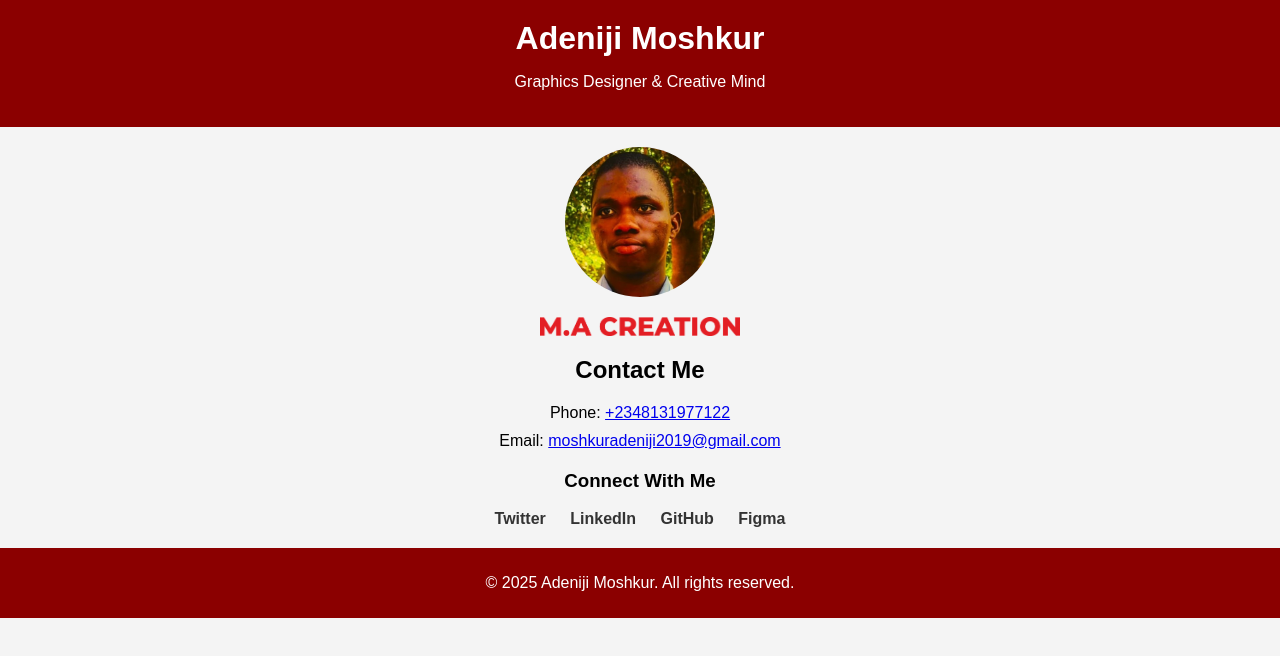
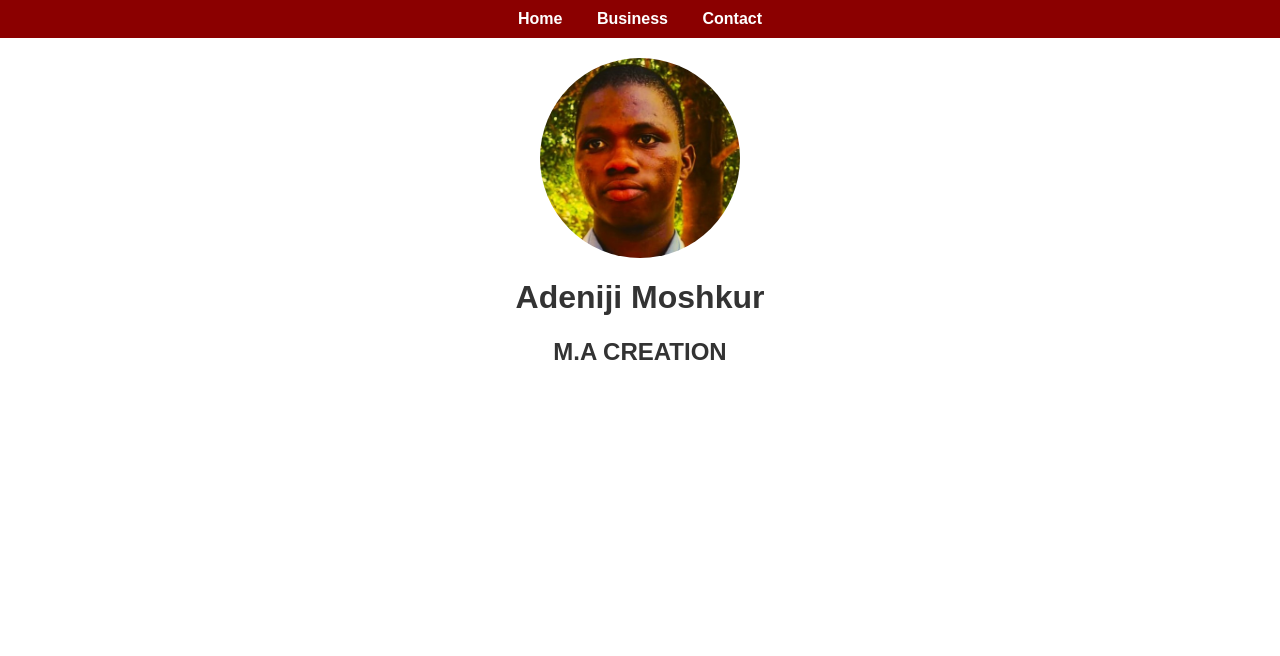
Before and after one commit to Moshkurry/moshkuradeniji.github.io, a plain HTML site: page index.htm in a window 1280 px wide. Drawn offline with Linux system fonts and the light colour scheme.

Commit message:
Add files via upload

```diff
--- a/index.htm
+++ b/index.htm
@@ -1,93 +1,52 @@
 <!DOCTYPE html>
 <html lang="en">
 <head>
-    <title>My Personal Portfolio</title>
+    <title>My Portfolio</title>
     <meta charset="UTF-8">
     <meta name="viewport" content="width=device-width, initial-scale=1.0">
     <style>
-        /* Basic CSS Styling */
         body {
             margin: 0;
             font-family: Arial, sans-serif;
-            background-color: #f4f4f4;
+            background-color: #FFFFFF;
             text-align: center;
         }
-        header {
-            background-color: #8B0000;
-            color: white;
-            padding: 20px;
+        nav {
+            background-color: #8B0000; /* Dark red */
+            padding: 10px;
         }
-        h1 {
-            margin: 0;
-            font-size: 2em;
+        nav a {
+            color: #FFFFFF;
+            margin: 0 15px;
+            text-decoration: none;
+            font-weight: bold;
+        }
+        nav a:hover {
+            color: #CCCCCC; /* Light gray on hover */
         }
         .profile-pic {
-            width: 150px;
-            height: 150px;
-            border-radius: 50%; /* Makes it circular */
+            width: 200px;
+            height: 200px;
+            border-radius: 50%;
             margin: 20px auto;
             display: block;
         }
-        .logo {
-            width: 200px;
-            margin: 10px auto;
-            display: block;
-        }
-        .contact-info {
-            margin: 20px;
-        }
-        .contact-info p {
-            margin: 10px 0;
-        }
-        .social-links a {
-            margin: 0 10px;
-            text-decoration: none;
+        h1, h2 {
             color: #333;
-            font-weight: bold;
-        }
-        .social-links a:hover {
-            color: #007BFF;
-        }
-        footer {
-            margin-top: 20px;
-            padding: 10px;
-            background-color: #8B0000;
-            color: white;
         }
     </style>
 </head>
 <body>
-    <!-- Header with Name -->
-    <header>
-        <h1>Adeniji Moshkur</h1>
-        <p>Graphics Designer & Creative Mind</p>
-    </header>
+    <!-- Navigation -->
+    <nav>
+        <a href="index.html">Home</a>
+        <a href="business.html">Business</a>
+        <a href="contact.html">Contact</a>
+    </nav>
 
-    <!-- Profile Picture -->
-    <img src="profile picture.jpg" alt="M.A Profile Picture" class="profile-pic">
-
-    <!-- Logo -->
-    <img src="logo.png" alt="My Logo" class="logo">
-
-    <!-- Contact Information -->
-    <div class="contact-info">
-        <h2>Contact Me</h2>
-        <p>Phone: <a href="tel:+2348165181551">+2348131977122</a></p>
-        <p>Email: <a href="mailto:moshkuradeiji2019@gmail.com">moshkuradeniji2019@gmail.com</a></p>
-    </div>
-
-    <!-- Social Media Links -->
-    <div class="social-links">
-        <h3>Connect With Me</h3>
-        <a href="https://twitter.com/adenijimoshkur" target="_blank">Twitter</a>
-        <a href="https://linkedin.com/in/adenijimoshkur" target="_blank">LinkedIn</a>
-        <a href="https://github.com/adenijimoshkur" target="_blank">GitHub</a>
-	<a href="https://figma.com/adenijimoshkur" target="_blank">Figma</a>
-    </div>
-
-    <!-- Footer -->
-    <footer>
-        <p>© 2025 Adeniji Moshkur. All rights reserved.</p>
-    </footer>
+    <!-- Content -->
+    <img src="profile picture.jpg" alt="Your Profile Picture" class="profile-pic">
+    <h1>Adeniji Moshkur</h1>
+    <h2>M.A CREATION</h2>
 </body>
 </html>
```
Also changed, not shown: business.html (added, +54 -0 lines), contact.html (added, +66 -0 lines), business 2.jpg (added), business 5.jpg (added), 3 other files.
